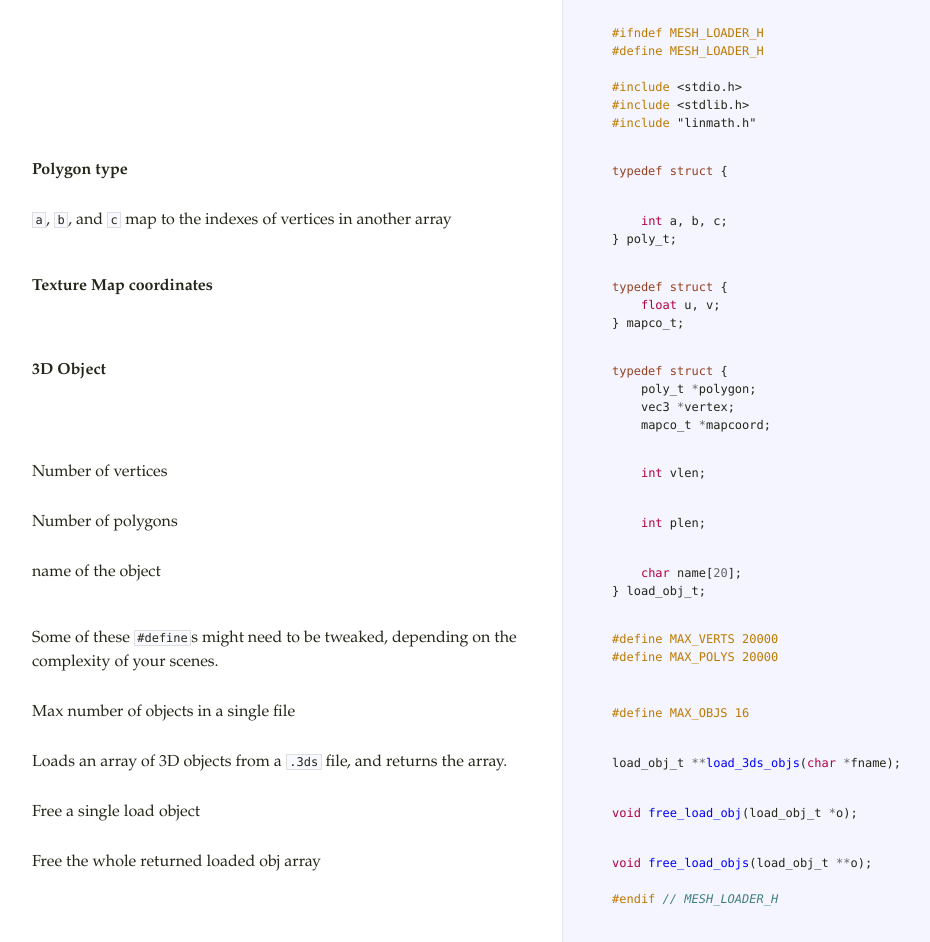
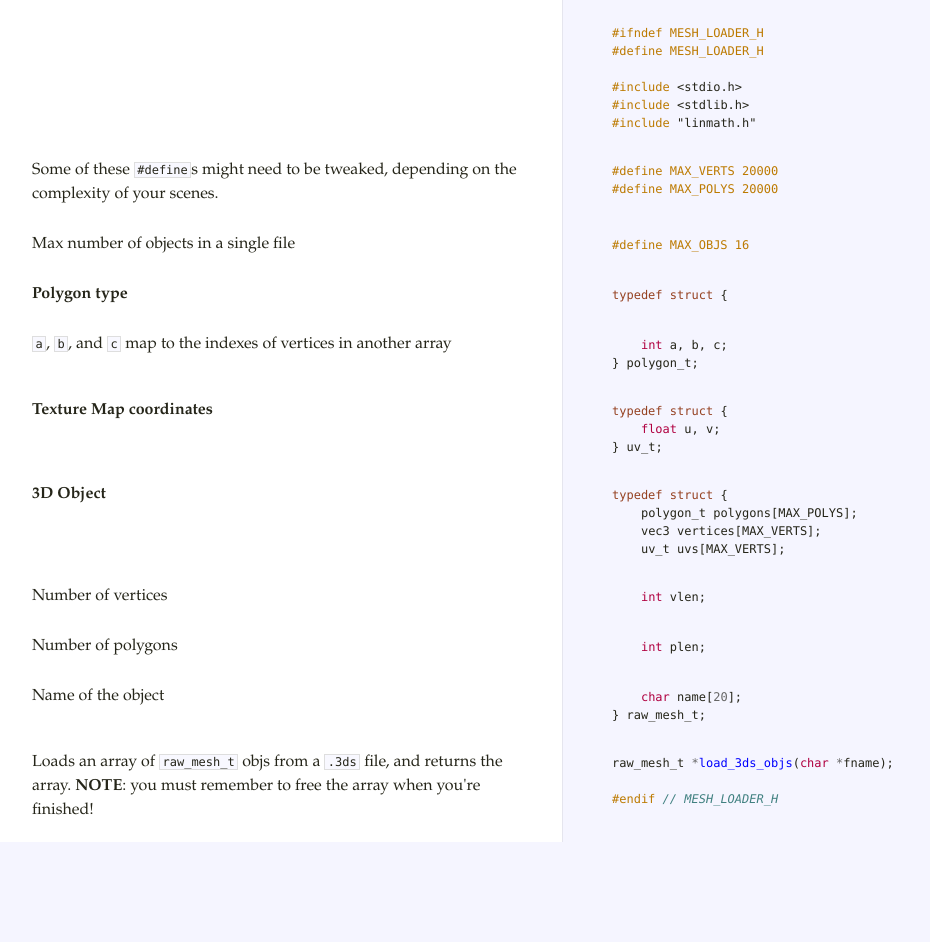
Before and after one commit to charles-l/sanegl, a plain HTML site: page mesh_loader.html in a window 1280 px wide. Shown: the part 80-1022 px from the top of the page, without its empty margins (18-948 px from the left). After the commit the page ends 922 px from the top, so only its background shows below. Drawn offline with Linux system fonts and the light colour scheme.

Commit message:
updated docs

```diff
--- a/mesh_loader.html
+++ b/mesh_loader.html
@@ -34,10 +34,11 @@
       <div class='octowrap'>
         <a class='octothorpe' href='#section-1'>#</a>
       </div>
-      <p><strong>Polygon type</strong></p>
+      <p>Some of these <code>#define</code>s might need to be tweaked, depending on the complexity of your scenes.</p>
     </div>
     <div class='code'>
-      <div class="highlight"><pre><span class="k">typedef</span> <span class="k">struct</span> <span class="p">{</span></pre></div>
+      <div class="highlight"><pre><span class="cp">#define MAX_VERTS 20000</span>
+<span class="cp">#define MAX_POLYS 20000</span></pre></div>
     </div>
   </div>
   <div class='clearall'></div>
@@ -46,11 +47,10 @@
       <div class='octowrap'>
         <a class='octothorpe' href='#section-2'>#</a>
       </div>
-      <p><code>a</code>, <code>b</code>, and <code>c</code> map to the indexes of vertices in another array</p>
+      <p>Max number of objects in a single file</p>
     </div>
     <div class='code'>
-      <div class="highlight"><pre>    <span class="kt">int</span> <span class="n">a</span><span class="p">,</span> <span class="n">b</span><span class="p">,</span> <span class="n">c</span><span class="p">;</span>
-<span class="p">}</span> <span class="n">poly_t</span><span class="p">;</span></pre></div>
+      <div class="highlight"><pre><span class="cp">#define MAX_OBJS 16</span></pre></div>
     </div>
   </div>
   <div class='clearall'></div>
@@ -59,12 +59,10 @@
       <div class='octowrap'>
         <a class='octothorpe' href='#section-3'>#</a>
       </div>
-      <p><strong>Texture Map coordinates</strong></p>
+      <p><strong>Polygon type</strong></p>
     </div>
     <div class='code'>
-      <div class="highlight"><pre><span class="k">typedef</span> <span class="k">struct</span> <span class="p">{</span>
-    <span class="kt">float</span> <span class="n">u</span><span class="p">,</span> <span class="n">v</span><span class="p">;</span>
-<span class="p">}</span> <span class="n">mapco_t</span><span class="p">;</span></pre></div>
+      <div class="highlight"><pre><span class="k">typedef</span> <span class="k">struct</span> <span class="p">{</span></pre></div>
     </div>
   </div>
   <div class='clearall'></div>
@@ -73,13 +71,11 @@
       <div class='octowrap'>
         <a class='octothorpe' href='#section-4'>#</a>
       </div>
-      <p><strong>3D Object</strong></p>
+      <p><code>a</code>, <code>b</code>, and <code>c</code> map to the indexes of vertices in another array</p>
     </div>
     <div class='code'>
-      <div class="highlight"><pre><span class="k">typedef</span> <span class="k">struct</span> <span class="p">{</span>
-    <span class="n">poly_t</span> <span class="o">*</span><span class="n">polygon</span><span class="p">;</span>
-    <span class="n">vec3</span> <span class="o">*</span><span class="n">vertex</span><span class="p">;</span>
-    <span class="n">mapco_t</span> <span class="o">*</span><span class="n">mapcoord</span><span class="p">;</span></pre></div>
+      <div class="highlight"><pre>    <span class="kt">int</span> <span class="n">a</span><span class="p">,</span> <span class="n">b</span><span class="p">,</span> <span class="n">c</span><span class="p">;</span>
+<span class="p">}</span> <span class="n">polygon_t</span><span class="p">;</span></pre></div>
     </div>
   </div>
   <div class='clearall'></div>
@@ -88,10 +84,12 @@
       <div class='octowrap'>
         <a class='octothorpe' href='#section-5'>#</a>
       </div>
-      <p>Number of vertices</p>
+      <p><strong>Texture Map coordinates</strong></p>
     </div>
     <div class='code'>
-      <div class="highlight"><pre>    <span class="kt">int</span> <span class="n">vlen</span><span class="p">;</span></pre></div>
+      <div class="highlight"><pre><span class="k">typedef</span> <span class="k">struct</span> <span class="p">{</span>
+    <span class="kt">float</span> <span class="n">u</span><span class="p">,</span> <span class="n">v</span><span class="p">;</span>
+<span class="p">}</span> <span class="n">uv_t</span><span class="p">;</span></pre></div>
     </div>
   </div>
   <div class='clearall'></div>
@@ -100,10 +98,13 @@
       <div class='octowrap'>
         <a class='octothorpe' href='#section-6'>#</a>
       </div>
-      <p>Number of polygons</p>
+      <p><strong>3D Object</strong></p>
     </div>
     <div class='code'>
-      <div class="highlight"><pre>    <span class="kt">int</span> <span class="n">plen</span><span class="p">;</span></pre></div>
+      <div class="highlight"><pre><span class="k">typedef</span> <span class="k">struct</span> <span class="p">{</span>
+    <span class="n">polygon_t</span> <span class="n">polygons</span><span class="p">[</span><span class="n">MAX_POLYS</span><span class="p">];</span>
+    <span class="n">vec3</span> <span class="n">vertices</span><span class="p">[</span><span class="n">MAX_VERTS</span><span class="p">];</span>
+    <span class="n">uv_t</span> <span class="n">uvs</span><span class="p">[</span><span class="n">MAX_VERTS</span><span class="p">];</span></pre></div>
     </div>
   </div>
   <div class='clearall'></div>
@@ -112,11 +113,10 @@
       <div class='octowrap'>
         <a class='octothorpe' href='#section-7'>#</a>
       </div>
-      <p>name of the object</p>
+      <p>Number of vertices</p>
     </div>
     <div class='code'>
-      <div class="highlight"><pre>    <span class="kt">char</span> <span class="n">name</span><span class="p">[</span><span class="mi">20</span><span class="p">];</span>
-<span class="p">}</span> <span class="n">load_obj_t</span><span class="p">;</span></pre></div>
+      <div class="highlight"><pre>    <span class="kt">int</span> <span class="n">vlen</span><span class="p">;</span></pre></div>
     </div>
   </div>
   <div class='clearall'></div>
@@ -125,11 +125,10 @@
       <div class='octowrap'>
         <a class='octothorpe' href='#section-8'>#</a>
       </div>
-      <p>Some of these <code>#define</code>s might need to be tweaked, depending on the complexity of your scenes.</p>
+      <p>Number of polygons</p>
     </div>
     <div class='code'>
-      <div class="highlight"><pre><span class="cp">#define MAX_VERTS 20000</span>
-<span class="cp">#define MAX_POLYS 20000</span></pre></div>
+      <div class="highlight"><pre>    <span class="kt">int</span> <span class="n">plen</span><span class="p">;</span></pre></div>
     </div>
   </div>
   <div class='clearall'></div>
@@ -138,10 +137,11 @@
       <div class='octowrap'>
         <a class='octothorpe' href='#section-9'>#</a>
       </div>
-      <p>Max number of objects in a single file</p>
+      <p>Name of the object</p>
     </div>
     <div class='code'>
-      <div class="highlight"><pre><span class="cp">#define MAX_OBJS 16</span></pre></div>
+      <div class="highlight"><pre>    <span class="kt">char</span> <span class="n">name</span><span class="p">[</span><span class="mi">20</span><span class="p">];</span>
+<span class="p">}</span> <span class="n">raw_mesh_t</span><span class="p">;</span></pre></div>
     </div>
   </div>
   <div class='clearall'></div>
@@ -150,34 +150,11 @@
       <div class='octowrap'>
         <a class='octothorpe' href='#section-10'>#</a>
       </div>
-      <p>Loads an array of 3D objects from a <code>.3ds</code> file, and returns the array.</p>
+      <p>Loads an array of <code>raw_mesh_t</code> objs from a <code>.3ds</code> file, and returns the array.
+<strong>NOTE</strong>: you must remember to free the array when you're finished!</p>
     </div>
     <div class='code'>
-      <div class="highlight"><pre><span class="n">load_obj_t</span> <span class="o">**</span><span class="nf">load_3ds_objs</span><span class="p">(</span><span class="kt">char</span> <span class="o">*</span><span class="n">fname</span><span class="p">);</span></pre></div>
-    </div>
-  </div>
-  <div class='clearall'></div>
-  <div class='section' id='section-11'>
-    <div class='docs'>
-      <div class='octowrap'>
-        <a class='octothorpe' href='#section-11'>#</a>
-      </div>
-      <p>Free a single load object</p>
-    </div>
-    <div class='code'>
-      <div class="highlight"><pre><span class="kt">void</span> <span class="nf">free_load_obj</span><span class="p">(</span><span class="n">load_obj_t</span> <span class="o">*</span><span class="n">o</span><span class="p">);</span></pre></div>
-    </div>
-  </div>
-  <div class='clearall'></div>
-  <div class='section' id='section-12'>
-    <div class='docs'>
-      <div class='octowrap'>
-        <a class='octothorpe' href='#section-12'>#</a>
-      </div>
-      <p>Free the whole returned loaded obj array</p>
-    </div>
-    <div class='code'>
-      <div class="highlight"><pre><span class="kt">void</span> <span class="nf">free_load_objs</span><span class="p">(</span><span class="n">load_obj_t</span> <span class="o">**</span><span class="n">o</span><span class="p">);</span>
+      <div class="highlight"><pre><span class="n">raw_mesh_t</span> <span class="o">*</span><span class="nf">load_3ds_objs</span><span class="p">(</span><span class="kt">char</span> <span class="o">*</span><span class="n">fname</span><span class="p">);</span>
 
 <span class="cp">#endif </span><span class="c1">// MESH_LOADER_H</span>
 
```
Also changed, not shown: threedee.html (+28 -4 lines).
